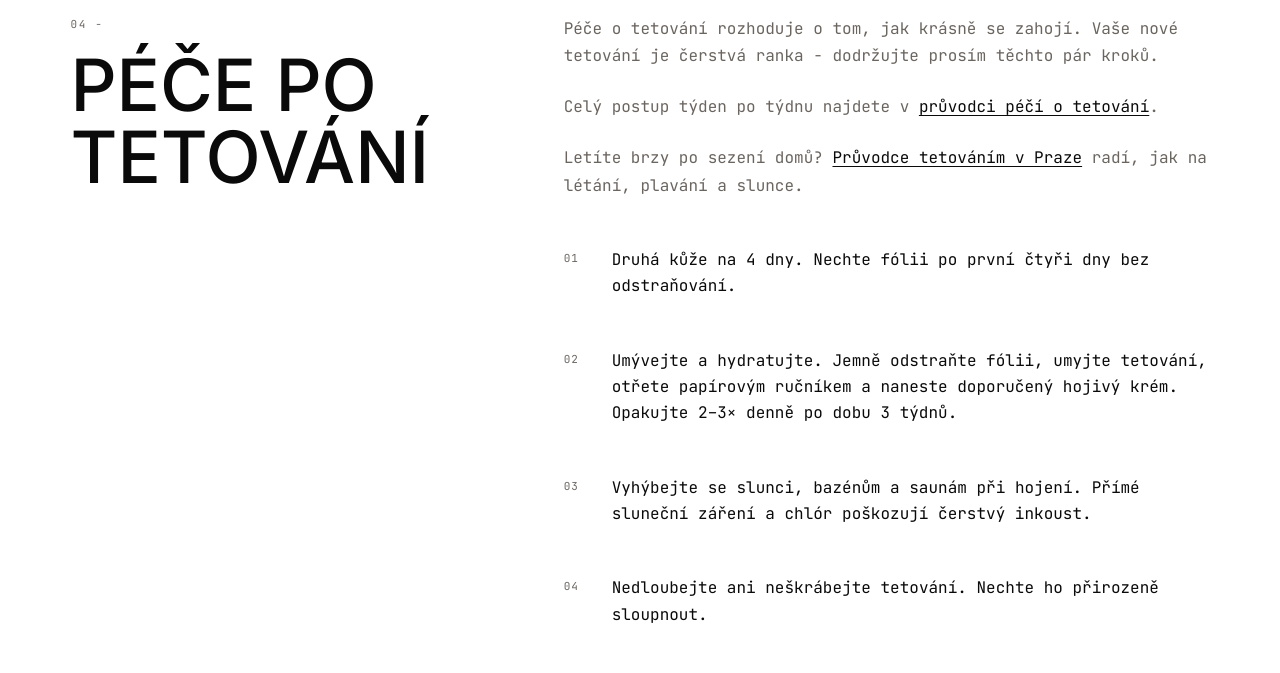
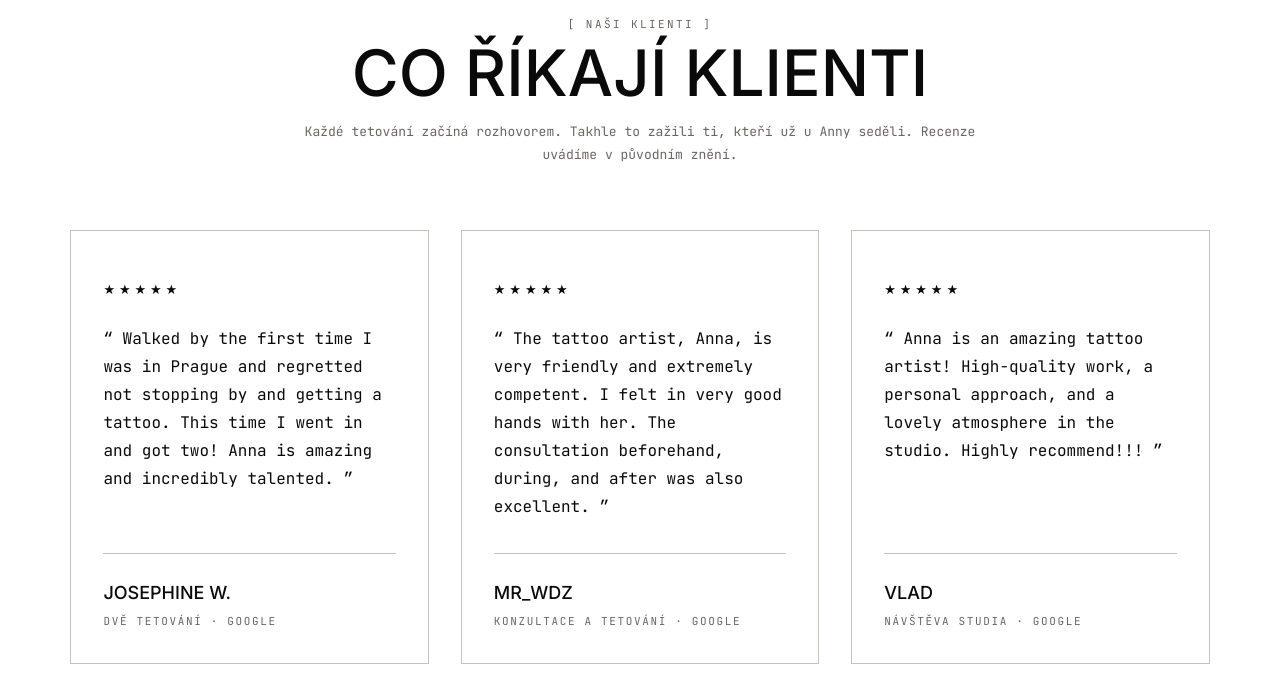
Before and after one commit to Alporokh/stin-tattoo, a plain HTML site: page index.html in a window 1280 px wide. Shown: the part 4310-4983 px from the top of the page. Drawn offline with Linux system fonts and the light colour scheme.

Commit message:
feat: client reviews section with three real Google reviews
Co-Authored-By: Claude Opus 5.5 <noreply@anthropic.com>

```diff
--- a/index.html
+++ b/index.html
@@ -450,6 +450,58 @@ body.consent-open .wa-float{bottom:calc(var(--consent-h, 200px) + 26px)}}
 
     <hr class="rule">
 
+    <!-- ══ REVIEWS · real Google reviews, quoted verbatim ═══════ -->
+    <section id="reviews" aria-labelledby="reviews-heading">
+      <div class="rev-header">
+        <span class="label rv"><span class="en">[ Our clients ]</span> <span class="cs">[ Naši klienti ]</span></span>
+        <h2 id="reviews-heading" class="ig-title rv d1"><span class="en">What clients say</span> <span class="cs">Co říkají klienti</span></h2>
+        <p class="ig-sub rv d2">
+          <span class="en">Every tattoo starts with a conversation. Here is how it felt for the people who sat in Anna's chair.</span>
+          <span class="cs">Každé tetování začíná rozhovorem. Takhle to zažili ti, kteří už u Anny seděli. Recenze uvádíme v původním znění.</span>
+        </p>
+      </div>
+
+      <ul class="rev-grid" role="list">
+        <li class="rev-card rv">
+          <p class="rev-stars" aria-label="5 / 5">★★★★★</p>
+          <blockquote class="rev-quote" lang="en">
+            Walked by the first time I was in Prague and regretted not stopping by and getting a tattoo. This time I went in and got two! Anna is amazing and incredibly talented.
+          </blockquote>
+          <p class="rev-name">Josephine W.</p>
+          <p class="rev-meta"><span class="en">Two tattoos · Google</span> <span class="cs">Dvě tetování · Google</span></p>
+        </li>
+        <li class="rev-card rv d1">
+          <p class="rev-stars" aria-label="5 / 5">★★★★★</p>
+          <blockquote class="rev-quote" lang="en">
+            The tattoo artist, Anna, is very friendly and extremely competent. I felt in very good hands with her. The consultation beforehand, during, and after was also excellent.
+          </blockquote>
+          <p class="rev-name">Mr_WDZ</p>
+          <p class="rev-meta"><span class="en">Consultation &amp; tattoo · Google</span> <span class="cs">Konzultace a tetování · Google</span></p>
+        </li>
+        <li class="rev-card rv d2">
+          <p class="rev-stars" aria-label="5 / 5">★★★★★</p>
+          <blockquote class="rev-quote" lang="en">
+            Anna is an amazing tattoo artist! High-quality work, a personal approach, and a lovely atmosphere in the studio. Highly recommend!!!
+          </blockquote>
+          <p class="rev-name">Vlad</p>
+          <p class="rev-meta"><span class="en">Studio visit · Google</span> <span class="cs">Návštěva studia · Google</span></p>
+        </li>
+      </ul>
+
+      <a href="https://www.google.com/maps?cid=3476781573875901237"
+         target="_blank" rel="noopener noreferrer" class="ig-btn rv">
+        <svg width="14" height="14" viewBox="0 0 24 24" aria-hidden="true">
+          <path fill="#4285F4" d="M22.6 12.2c0-.8-.1-1.5-.2-2.2H12v4.2h5.9a5 5 0 0 1-2.2 3.3v2.7h3.6c2.1-1.9 3.3-4.8 3.3-8z"/>
+          <path fill="#34A853" d="M12 23c3 0 5.5-1 7.3-2.7l-3.6-2.7c-1 .7-2.2 1.1-3.7 1.1-2.9 0-5.3-1.9-6.2-4.5H2.1v2.8A11 11 0 0 0 12 23z"/>
+          <path fill="#FBBC05" d="M5.8 14.2a6.6 6.6 0 0 1 0-4.3V7.1H2.1a11 11 0 0 0 0 9.9l3.7-2.8z"/>
+          <path fill="#EA4335" d="M12 5.4c1.6 0 3.1.6 4.2 1.7l3.2-3.2A11 11 0 0 0 2.1 7.1l3.7 2.8C6.7 7.3 9.1 5.4 12 5.4z"/>
+        </svg>
+        <span class="en">Read all reviews on Google</span> <span class="cs">Všechny recenze na Googlu</span>
+      </a>
+    </section>
+
+    <hr class="rule">
+
     <!-- ══ 04 · AFTERCARE ══════════════════════════════════════ -->
     <section id="aftercare" aria-labelledby="aftercare-heading">
       <div class="aftercare-grid">
--- a/style.css
+++ b/style.css
@@ -1117,6 +1117,77 @@ body.lb-open { overflow: hidden; }
   color: var(--color-bg);
 }
 
+/* ─── REVIEWS ────────────────────────────────────────────────── */
+#reviews {
+  background: var(--color-surface);
+  padding: clamp(4rem, 10vh, 8rem) var(--gutter);
+  text-align: center;
+}
+.rev-header {
+  margin: 0 auto var(--s7);
+  max-width: var(--max-text);
+  display: flex;
+  flex-direction: column;
+  align-items: center;
+  gap: var(--s2);
+}
+.rev-header .ig-sub { line-height: 1.7; margin-top: var(--s2); }
+.rev-grid {
+  display: grid;
+  grid-template-columns: repeat(3, 1fr);
+  gap: var(--s5);
+  max-width: var(--max-wide);
+  margin: 0 auto var(--s7);
+  text-align: left;
+}
+.rev-card {
+  display: flex;
+  flex-direction: column;
+  border: 1px solid var(--color-rule);
+  padding: var(--s6) var(--s5) var(--s5);
+  transition: border-color var(--dur-fast);
+}
+.rev-card:hover { border-color: var(--color-ink); }
+.rev-stars {
+  font-size: var(--text-small);
+  letter-spacing: 0.3em;
+  color: var(--color-ink);
+  margin-bottom: var(--s4);
+}
+.rev-quote {
+  flex: 1;
+  font-family: var(--font-body);
+  font-size: var(--text-body);
+  font-weight: 300;
+  line-height: 1.75;
+  color: var(--color-ink);
+  padding-bottom: var(--s5);
+  margin-bottom: var(--s4);
+  border-bottom: 1px solid var(--color-rule);
+}
+.rev-quote::before { content: "\201C"; }
+.rev-quote::after  { content: "\201D"; }
+.rev-name {
+  font-family: var(--font-display);
+  font-weight: 500;
+  font-size: var(--text-body-lg);
+  text-transform: uppercase;
+  color: var(--color-ink);
+}
+.rev-meta {
+  font-family: var(--font-mono);
+  font-size: var(--text-micro);
+  letter-spacing: 0.15em;
+  text-transform: uppercase;
+  color: var(--color-ink-soft);
+  margin-top: var(--s1);
+}
+@media (max-width: 960px) {
+  #reviews { text-align: left; }
+  .rev-header { align-items: flex-start; margin-left: 0; }
+  .rev-grid { grid-template-columns: 1fr; gap: var(--s4); }
+}
+
 /* ─── BOOK ───────────────────────────────────────────────────── */
 #book {
   background: var(--color-bg);
```
